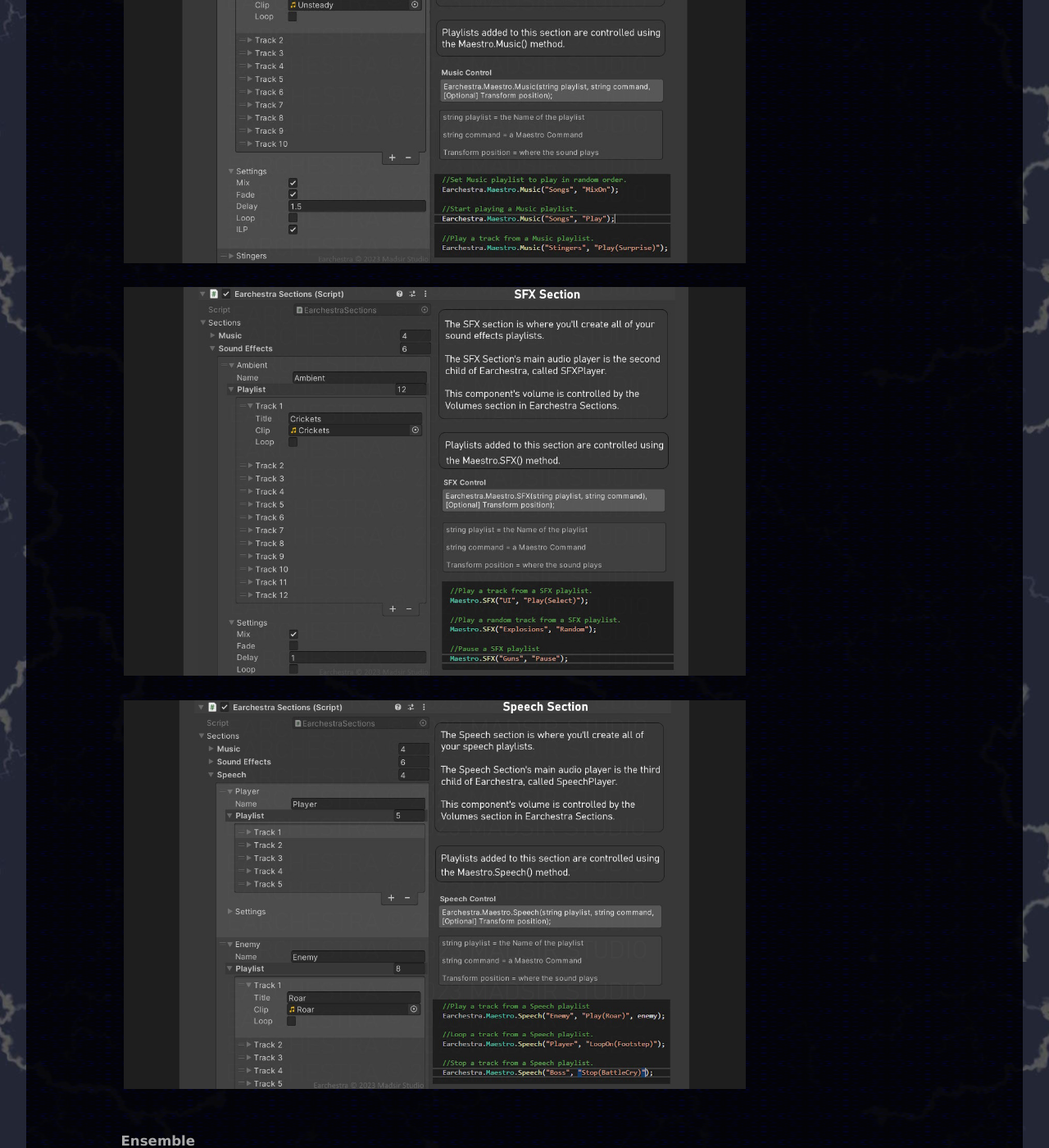
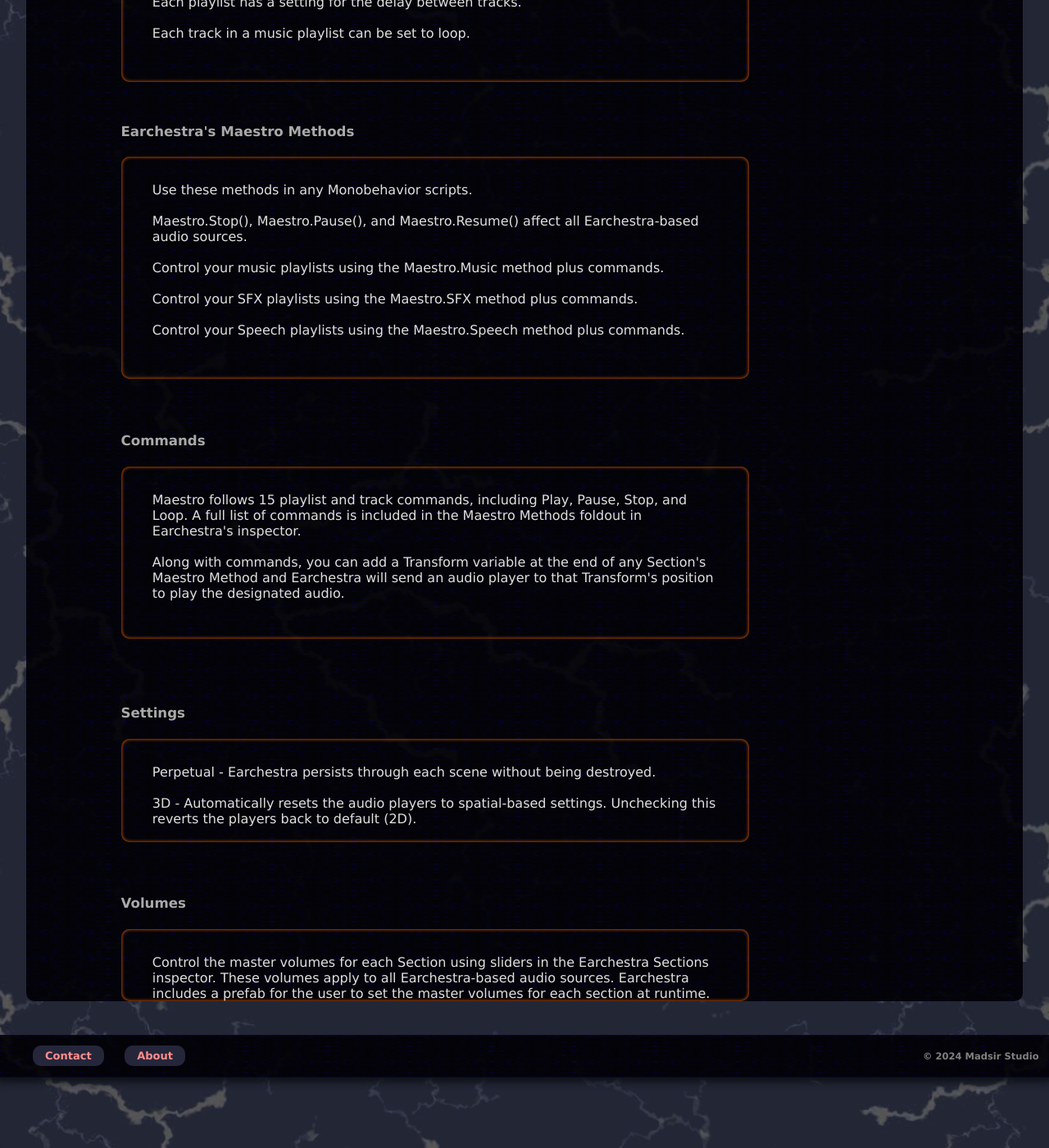
Before and after one commit to Madsir/madsirstudio.github.io, a Jekyll site: the page built from earchestra/index.html, in a window 1280 px wide and 1400 px high, scrolled down 1527 px. Shown: the whole window at 82% size. Built offline with Jekyll 4.4.1, drawn with Linux system fonts in a browser that asks for light colours; some of the changed text lies outside the part shown.

Commit message:
Update index.html

```diff
--- a/earchestra/index.html
+++ b/earchestra/index.html
@@ -133,10 +133,20 @@
 </div>
 </div>
 </div>
+	  <br>
+	  <br>
+	  <h2>Earchestra</h2>
+	  <div class="baround"><br><p>Earchestra has three main Sections, each with its own main audio player:
+<br><br>
+Music, SFX, and Speech.<br><br>
+
+<br><br>
+Create playlists in each of these Sections, customize playlist names and track titles, set the volume of each Section in Editor and at Runtime, build an Ensemble of audio players for each Section, and control all of it by calling Earchestra's Maestro Methods from any MonoBehavior script.
+<br><br>
+
+This sound manager is suitable for both simple and dynamic audio needs.<br><br></p>
+	  </div>
     <br>
-   <div class="around">
-		<a href="/Assets/earchestraSectionsMSS.jpg"><img src="/Assets/earchestraSectionsMSS.jpg" alt="Earchestra Sections" width="99%" height="99%"style=display:block;margin-left:auto;margin-right:auto></a>
-</div>
     <br>
     <h2>Sections :<br>Music, SFX, Speech</h2>
 <div class="baround"><br>
@@ -146,41 +156,58 @@
     Control playlists using Earchestra's Maestro methods.</p>
 		  <br>
 </div>
-<div class="around">
-	<a href="/Assets/earchestraMusicSectionMSS.jpg"><img src="/Assets/earchestraMusicSectionMSS.jpg" alt="Earchestra Sections" width="99%"style=display:block;margin-left:auto;margin-right:auto></a>
-</div>
-<div class="around">
-	<a href="/Assets/earchestraSFXSectionMSS.jpg"><img src="/Assets/earchestraSFXSectionMSS.jpg" alt="Earchestra Sections" width="99%"style=display:block;margin-left:auto;margin-right:auto></a>
-</div>
-<div class="around">
-	<a href="/Assets/earchestraSpeechSectionMSS.jpg"><img src="/Assets/earchestraSpeechSectionMSS.jpg" alt="Earchestra Sections" width="99%"style=display:block;margin-left:auto;margin-right:auto></a>
-</div>
     <br>
+
         <h2>Ensemble</h2>
  <div class="baround"><br><p>
     Play multiple playlists from the same section at the same time. <br> <br>
     Play multiple tracks from a Section's playlist, each with their own transform. <br> <br>
-    Make any clip from your playlists play at the position of your choice.
+    Make any clip from your playlists play at the position of your choice.<br><bR>
+	 Each playlist can play in index order or mixed order.<br> <br>
+Each playlist can fade tracks at the beginning and end.<br> <br>
+Each playlist has a setting for the delay between tracks.<br> <br>
+Each track in a music playlist can be set to loop.<br> <br>
     </p>
   <br>
 </div>
-<div class="around">
-	<a href="/Assets/earchestraEnsemble.jpg"><img src="/Assets/earchestraEnsemble.jpg" alt="Earchestra Ensemble" width="99%"style=display:block;margin-left:auto;margin-right:auto></a>
-</div>
   <br>
+
   <h2>Earchestra's Maestro Methods</h2>
 <div class="baround"><br><p>
-    Control playlists, tracks, and transforms.<br><br>
-    Use these methods in any Monobehavior scripts.
+    Use these methods in any Monobehavior scripts.<br><br>
+	Maestro.Stop(), Maestro.Pause(), and Maestro.Resume() affect all Earchestra-based audio sources.<br><br>
+Control your music playlists using the Maestro.Music method plus commands.<br><br>
+Control your SFX playlists using the Maestro.SFX method plus commands.<br><br>
+Control your Speech playlists using the Maestro.Speech method plus commands.<br><br>
   </p>
       <br>
  </div>
-<div class="around">
-	<a href="/Assets/earchestraMaestroCommands.jpg"><img src="/Assets/earchestraMaestroCommands.jpg" alt="Earchestra Maestro Commands" width="99%"style=display:block;margin-left:auto;margin-right:auto></a>
-</div>
   <br>
       <br>
+	  <h2>Commands</h2>
+	  <div class="baround">
+		  <br> <p>Maestro follows 15 playlist and track commands, including Play, Pause, Stop, and Loop. A full list of commands is included in the Maestro Methods foldout in Earchestra's inspector.
+<br><br>
+
+Along with commands, you can add a Transform variable at the end of any Section's Maestro Method and Earchestra will send an audio player to that Transform's position to play the designated audio.</p>
+		  <br>
   <br>
+	  </div>
+
+	  <br><br><br>
+	<h2>Settings</h2>
+	  	  <div class="baround">
+		  <br>
+<p>
+Perpetual - Earchestra persists through each scene without being destroyed.<br><br>
+3D - Automatically resets the audio players to spatial-based settings. Unchecking this reverts the players back to default (2D).<br><br>
+</p></div>
+	  <br><br>
+<h2>Volumes</h2>
+	  <div class="baround">
+		  <br><p>
+Control the master volumes for each Section using sliders in the Earchestra Sections inspector. These volumes apply to all Earchestra-based audio sources.
+Earchestra includes a prefab for the user to set the master volumes for each section at runtime.</p></div>
   </div>
   </div>
   <br>
```
